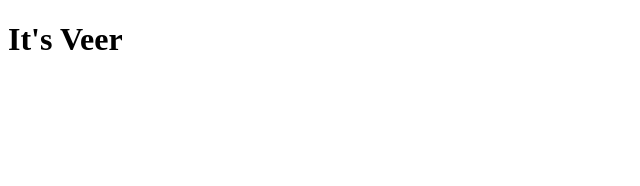
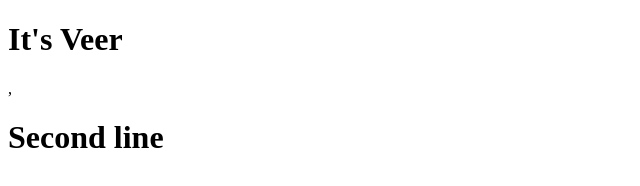
Before and after one commit to KrishnaVeer7712/Single-Page-Web-App, a plain HTML site: page index.html in a window 1280 px wide. Shown: the whole page, without its empty margins (0-640 px from the left). Drawn offline with Linux system fonts and the light colour scheme.

Commit message:
second commit

```diff
--- a/index.html
+++ b/index.html
@@ -6,5 +6,6 @@
   </head>
   <body>
     <h1>It's Veer</h1>
+    ,<h1>Second line</h1>
   </body>
 </html>
```
